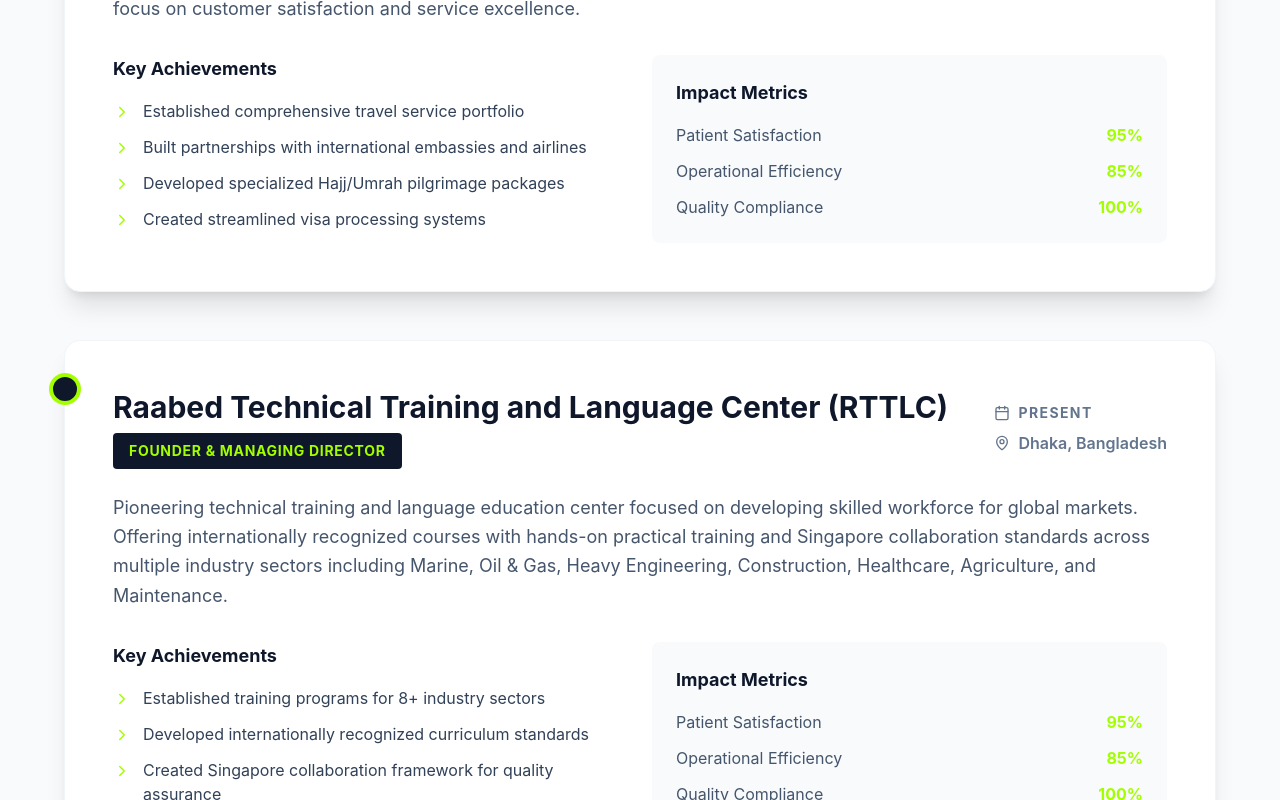
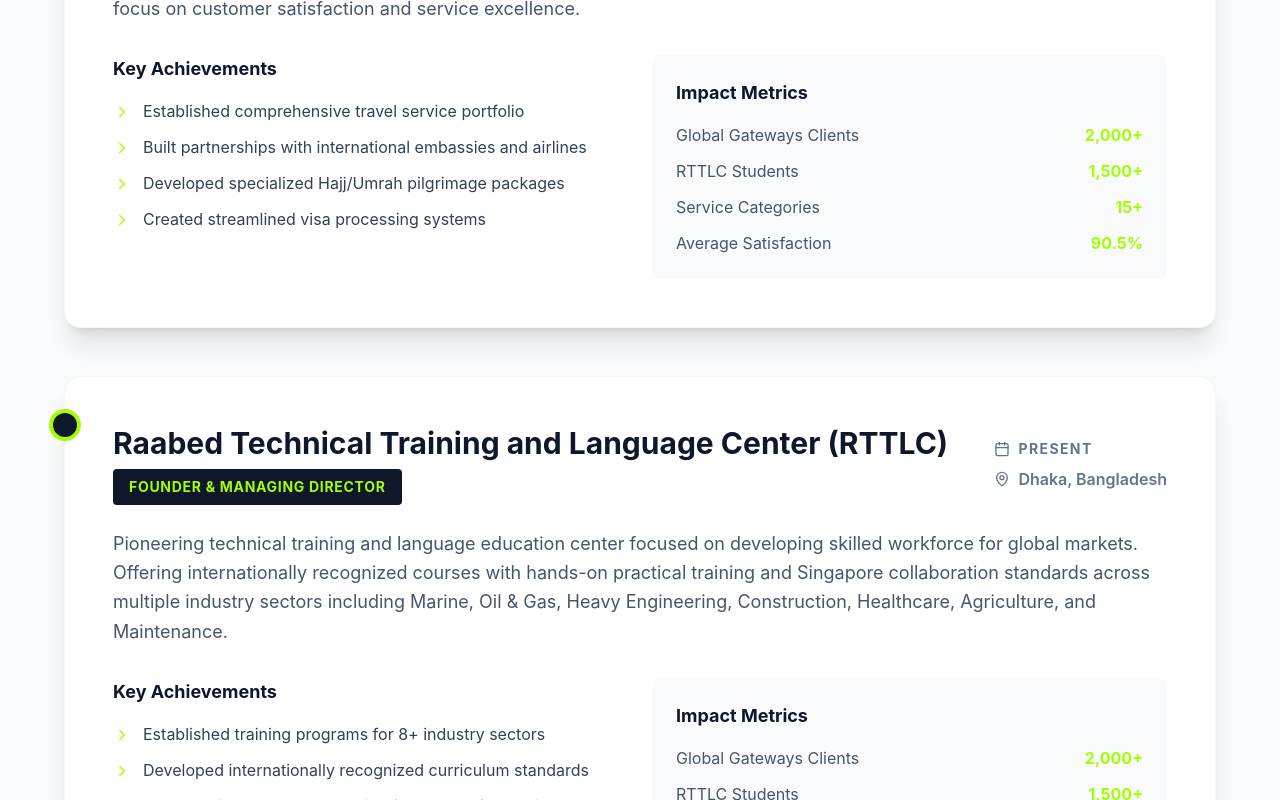
Before and after one commit to YeasineDewan/Borhan-Uddin-Sheik-portfolio, a React (Vite) app: page /experience in a window 1280 px wide. Shown: the part 1260-2060 px from the top of the page. Built offline with nearby package versions, Linux system fonts and the light colour scheme.

Commit message:
Update Impact Metrics to show Global Gateways and RTTLC specific data

```diff
--- a/src/pages/Experience.tsx
+++ b/src/pages/Experience.tsx
@@ -281,16 +281,20 @@
                       <h5 className="text-lg font-bold text-slate-900 mb-4">Impact Metrics</h5>
                       <div className="space-y-3">
                         <div className="flex justify-between">
-                          <span className="text-slate-600">Patient Satisfaction</span>
-                          <span className="font-bold text-[#a3ff00]">95%</span>
+                          <span className="text-slate-600">Global Gateways Clients</span>
+                          <span className="font-bold text-[#a3ff00]">2,000+</span>
                         </div>
                         <div className="flex justify-between">
-                          <span className="text-slate-600">Operational Efficiency</span>
-                          <span className="font-bold text-[#a3ff00]">85%</span>
+                          <span className="text-slate-600">RTTLC Students</span>
+                          <span className="font-bold text-[#a3ff00]">1,500+</span>
                         </div>
                         <div className="flex justify-between">
-                          <span className="text-slate-600">Quality Compliance</span>
-                          <span className="font-bold text-[#a3ff00]">100%</span>
+                          <span className="text-slate-600">Service Categories</span>
+                          <span className="font-bold text-[#a3ff00]">15+</span>
+                        </div>
+                        <div className="flex justify-between">
+                          <span className="text-slate-600">Average Satisfaction</span>
+                          <span className="font-bold text-[#a3ff00]">90.5%</span>
                         </div>
                       </div>
                     </div>
```
Also changed, not shown: 1 other file (tests, documents, lock files or other folders).
